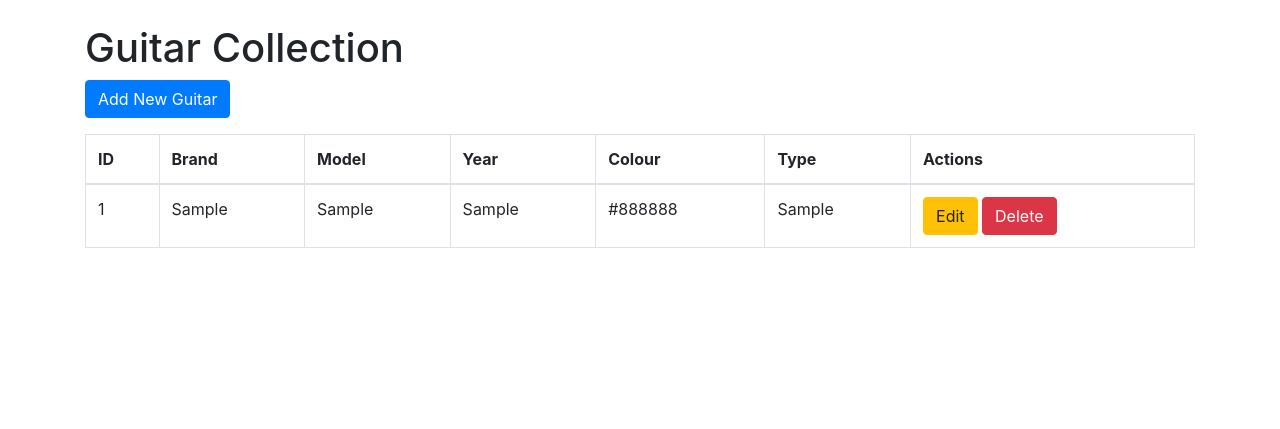
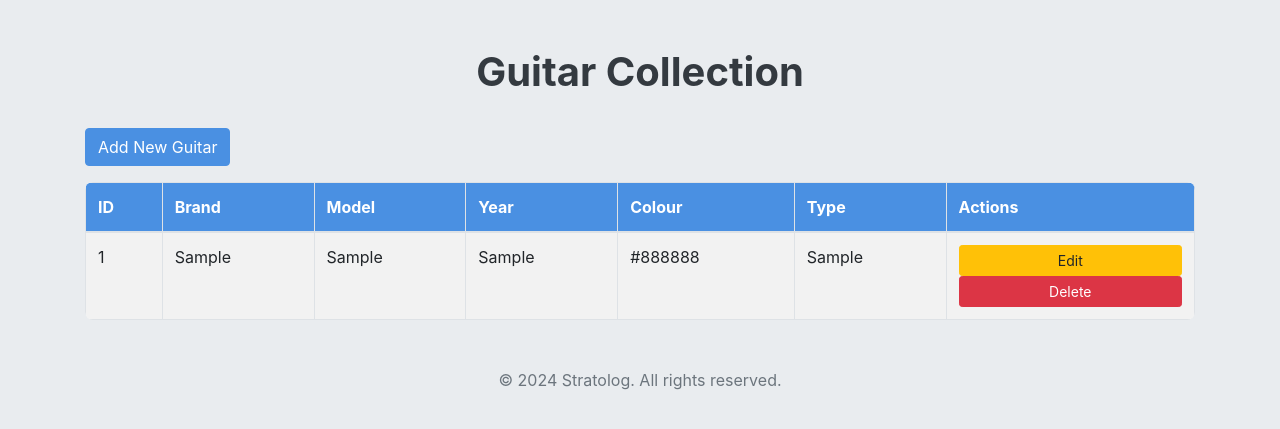
Before and after one commit to ericmignardi/stratolog, a FastAPI app: page / in a window 1280 px wide. Shown: the top 429 px of the page. Run offline with FastAPI, Linux system fonts and the light colour scheme; tables that the repository leaves empty hold one stand-in row (values such as "Sample post"); some libraries are stand-ins or nearby versions.

Commit message:
Updated styling

```diff
--- a/templates/index.html
+++ b/templates/index.html
@@ -3,17 +3,69 @@
 <head>
     <meta charset="UTF-8">
     <meta name="viewport" content="width=device-width, initial-scale=1.0">
-    <title>Stratolog - Catalog your gear!</title>
+    <title>Stratolog - Catalog Your Gear!</title>
     <link rel="stylesheet" href="https://stackpath.bootstrapcdn.com/bootstrap/4.5.2/css/bootstrap.min.css">
     <script src="https://code.jquery.com/jquery-3.5.1.slim.min.js"></script>
     <script src="https://cdn.jsdelivr.net/npm/@popperjs/core@2.5.3/dist/umd/popper.min.js"></script>
     <script src="https://stackpath.bootstrapcdn.com/bootstrap/4.5.2/js/bootstrap.min.js"></script>
+    <style>
+        body {
+            background-color: #e9ecef;
+        }
+        h1 {
+            font-size: 2.5rem;
+            font-weight: 700;
+            color: #343a40;
+            text-align: center;
+            margin-bottom: 2rem;
+        }
+        .table {
+            background: white;
+            border-radius: 8px;
+            overflow: hidden;
+        }
+        .table thead th {
+            background-color: #4a90e2;
+            color: white;
+            font-weight: bold;
+        }
+        .modal-header {
+            background-color: #4a90e2;
+            color: white;
+        }
+        .modal-body {
+            padding: 2rem;
+        }
+        .btn-primary {
+            background-color: #4a90e2;
+            border-color: #4a90e2;
+            transition: background-color 0.3s, border-color 0.3s;
+        }
+        .btn-primary:hover {
+            background-color: #357ABD;
+            border-color: #357ABD;
+        }
+        .card {
+            border: none;
+            box-shadow: 0 4px 20px rgba(0, 0, 0, 0.1);
+            border-radius: 8px;
+        }
+        .btn-action {
+            width: 100%;
+        }
+        .footer {
+            text-align: center;
+            margin-top: 2rem;
+            color: #6c757d;
+        }
+    </style>
 </head>
 <body>
-    <div class="container">
-        <h1 class="mt-4">Guitar Collection</h1>
+    <div class="container mt-5">
+        <h1>Guitar Collection</h1>
         <button class="btn btn-primary mb-3" data-toggle="modal" data-target="#addGuitarModal">Add New Guitar</button>
-        <table class="table table-bordered">
+        <div class="table-responsive">
+            <table class="table table-bordered table-striped">
                 <thead>
                     <tr>
                         <th>ID</th>
@@ -29,6 +81,10 @@
 
                 </tbody>
             </table>
+        </div>
+        <footer class="footer">
+            <p>&copy; 2024 Stratolog. All rights reserved.</p>
+        </footer>
     </div>
 
     <div class="modal fade" id="addGuitarModal" tabindex="-1" role="dialog" aria-labelledby="addGuitarModalLabel" aria-hidden="true">
@@ -52,7 +108,7 @@
                         </div>
                         <div class="form-group">
                             <label for="year">Year</label>
-                            <input type="text" class="form-control" id="year" required>
+                            <input type="number" class="form-control" id="year" required>
                         </div>
                         <div class="form-group">
                             <label for="colour">Colour</label>
@@ -91,7 +147,7 @@
                         </div>
                         <div class="form-group">
                             <label for="editYear">Year</label>
-                            <input type="text" class="form-control" id="editYear" required>
+                            <input type="number" class="form-control" id="editYear" required>
                         </div>
                         <div class="form-group">
                             <label for="editColour">Colour</label>
@@ -124,8 +180,8 @@
                     <td>${guitar.colour}</td>
                     <td>${guitar.type}</td>
                     <td>
-                        <button class="btn btn-warning" onclick="editGuitar(${guitar.id})">Edit</button>
-                        <button class="btn btn-danger" onclick="deleteGuitar(${guitar.id})">Delete</button>
+                        <button class="btn btn-warning btn-sm btn-action" onclick="editGuitar(${guitar.id})">Edit</button>
+                        <button class="btn btn-danger btn-sm btn-action" onclick="deleteGuitar(${guitar.id})">Delete</button>
                     </td>
                 `;
                 tableBody.appendChild(row);
```
Also changed, not shown: resources/create.png, resources/index.png, resources/update.png. Lines whose indentation alone changed are shown as unchanged.
